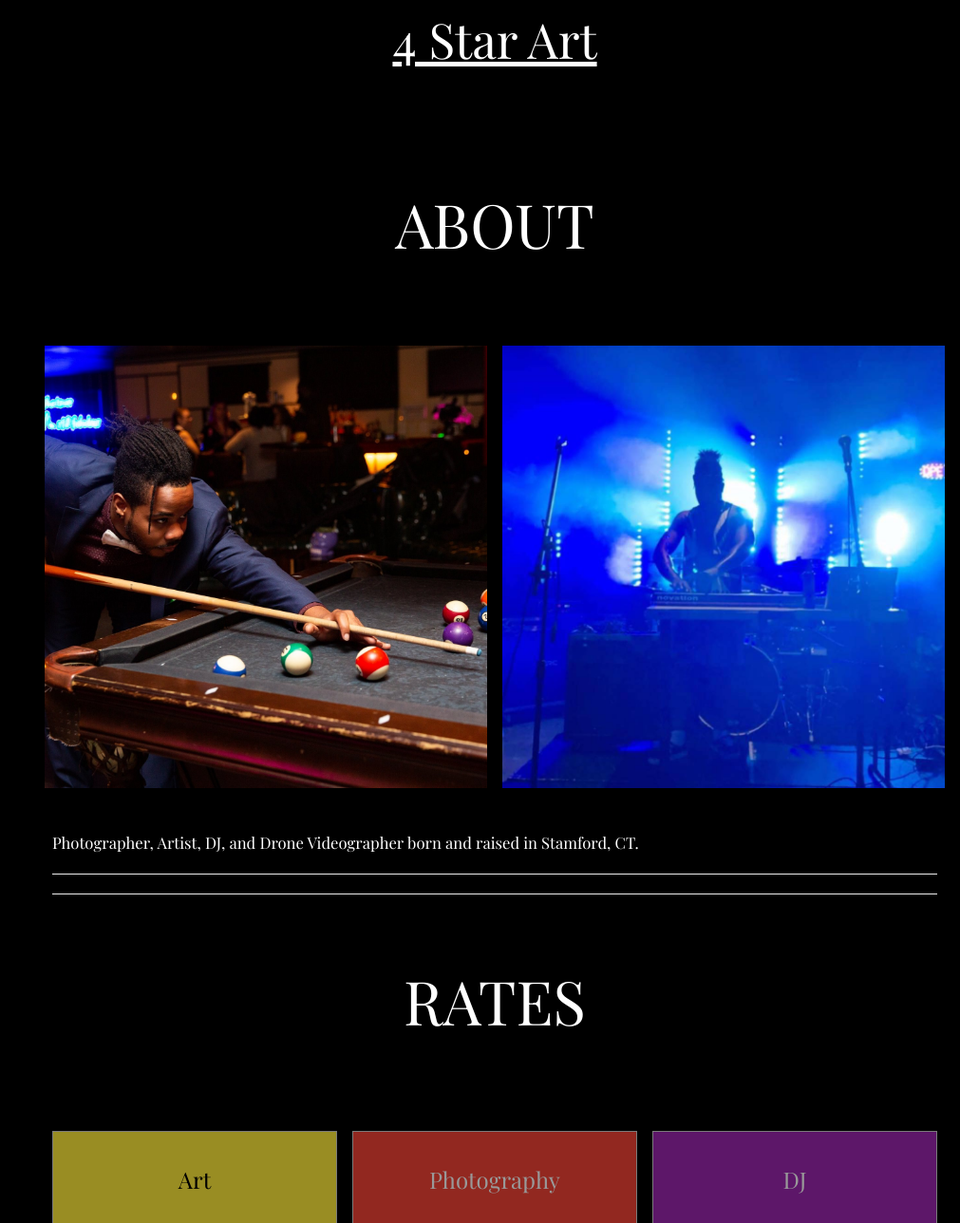
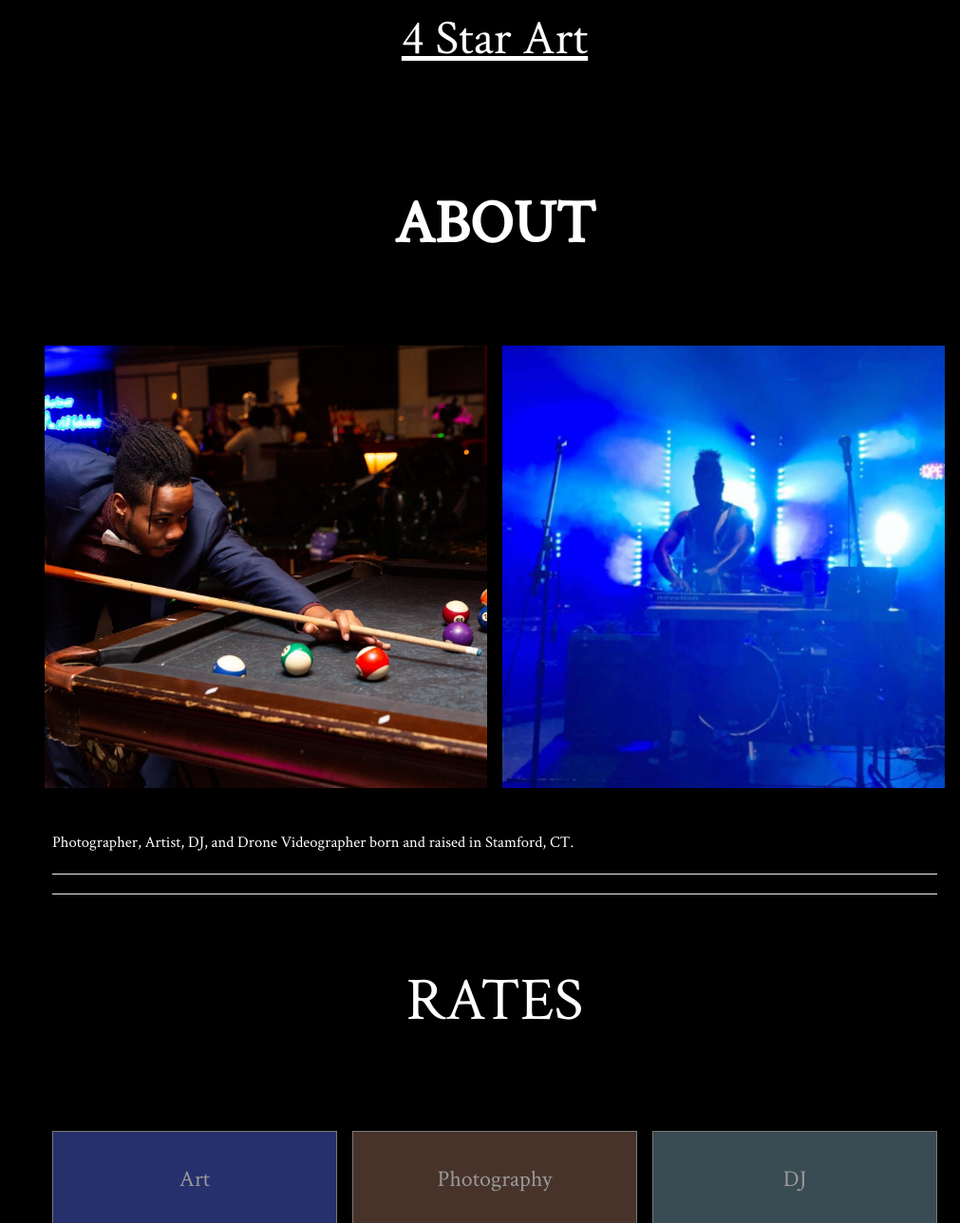
Before and after one commit to justokarell/McLee, a plain HTML site: page McLee_site/index.html in a window 1280 px wide. Shown: the part 1512-2800 px from the top of the page at 95% size, without its empty margins (269-1280 px from the left). Drawn offline with nearby package versions, Linux system fonts and the light colour scheme; a web font is replaced by a local one.

```diff
--- a/McLee_site/index.html
+++ b/McLee_site/index.html
@@ -9,10 +9,13 @@
 <link href="https://fonts.googleapis.com/css2?family=Gugi&display=swap" rel="stylesheet">
 <link href="https://fonts.googleapis.com/css2?family=Roboto+Slab&display=swap" rel="stylesheet">
 <link href="https://fonts.googleapis.com/css2?family=Playfair+Display&display=swap" rel="stylesheet">
+<link href="https://fonts.googleapis.com/css2?family=Crimson+Text&display=swap" rel="stylesheet">
+
 <style>
 
 /* body,h1,h2,h3,h4,h5,h6 {font-family: 'PT Mono', monospace;} */
-body,h1,h2,h3,h4,h5,h6 {font-family: 'Playfair Display', serif;}
+/* body,h1,h2,h3,h4,h5,h6 {font-family: 'Playfair Display', serif;} */
+body,h1,h2,h3,h4,h5,h6 {font-family: 'Crimson Text', serif;}
 
 #slideshow {
   width: 500pt;
@@ -36,7 +39,7 @@
   </div>
   <br><br><br>
   <div class="w3-bar-block" style="font-size: 3.1vw;">
-    <a href="#slideshow" onclick="w3_close()" class="w3-bar-item w3-button w3-padding"><i class="fa fa-th-large fa-fw w3-margin-right"></i>TOP OF PAGE</a>
+    <a href="#slideshow" onclick="w3_close()" class="w3-bar-item w3-button w3-padding"><i class="fa fa-th-large fa-fw w3-margin-right"></i>SLIDESHOW</a>
     <a href="#portfolio" onclick="w3_close()" class="w3-bar-item w3-button w3-padding"><i class="fa fa-th-large fa-fw w3-margin-right"></i>PORTFOLIO</a>
     <a href="#rates" onclick="w3_close()" class="w3-bar-item w3-button w3-padding"><i class="fa fa-dollar fa-fw w3-margin-right"></i>RATES</a>
     <a href="#about" onclick="w3_close()" class="w3-bar-item w3-button w3-padding"><i class="fa fa-odnoklassniki fa-fw w3-margin-right"></i>ABOUT</a>
@@ -214,7 +217,7 @@
   </div>  -->
 
   <!-- About Me Section -->
-  <div class="w3-center"><p id="about" style="font-size: 5vw;">ABOUT</p></div>
+  <div class="w3-center"><p id="about" style="font-size: 5vw;"><b>ABOUT</b></p></div>
 
   <!-- Images of Me -->
   <div class="w3-row-padding w3-padding-16">
@@ -238,7 +241,7 @@
     <div class="w3-row-padding" style="margin:0 -16px">
       <div class="w3-third w3-margin-bottom">
         <ul class="w3-ul w3-border w3-light-grey w3-center w3-opacity w3-hover-opacity-off">
-          <li class="w3-yellow w3-xlarge w3-padding-32">Art</li>
+          <li class="w3-indigo w3-xlarge w3-padding-32">Art</li>
           <li class="w3-padding-16">Canvas</li>
           <li class="w3-padding-16">Photography</li>
           <li class="w3-padding-16">1GB Storage</li>
@@ -255,7 +258,7 @@
 
       <div class="w3-third w3-margin-bottom">
         <ul class="w3-ul w3-border w3-light-grey w3-center w3-opacity w3-hover-opacity-off">
-          <li class="w3-red w3-xlarge w3-padding-32">Photography</li>
+          <li class="w3-brown w3-xlarge w3-padding-32">Photography</li>
           <li class="w3-padding-16">Aerial/Drone Photography</li>
           <li class="w3-padding-16">Instagram</li>
           <li class="w3-padding-16">Headshots</li>
@@ -272,7 +275,7 @@
 
       <div class="w3-third">
         <ul class="w3-ul w3-border w3-light-grey w3-center w3-opacity w3-hover-opacity-off">
-          <li class="w3-purple w3-xlarge w3-padding-32">DJ</li>
+          <li class="w3-blue-grey w3-xlarge w3-padding-32">DJ</li>
           <li class="w3-padding-16">All equipment and setup included</li>
           <li class="w3-padding-16">etc.</li>
           <li class="w3-padding-16">etc.</li>
@@ -291,7 +294,7 @@
 
   <!-- Contact Section -->
   <div class="w3-container w3-padding-large w3-black" style="border-radius: 15pt;">
-    <div class="w3-center"><p id="contact" style="font-size: 5vw;">CONTACT</p></div>
+    <div class="w3-center"><p id="contact" style="font-size: 5vw;"><b>CONTACT</b></p></div>
     <div class="w3-row-padding w3-center w3-padding-12" style="margin:0 0pt; border-radius:5pt;">
       <p style="font-size: 2.5vw;">Stamford, CT</p>
       <p style="font-size: 2.5vw;">4starsart@gmail.com</p>
```
